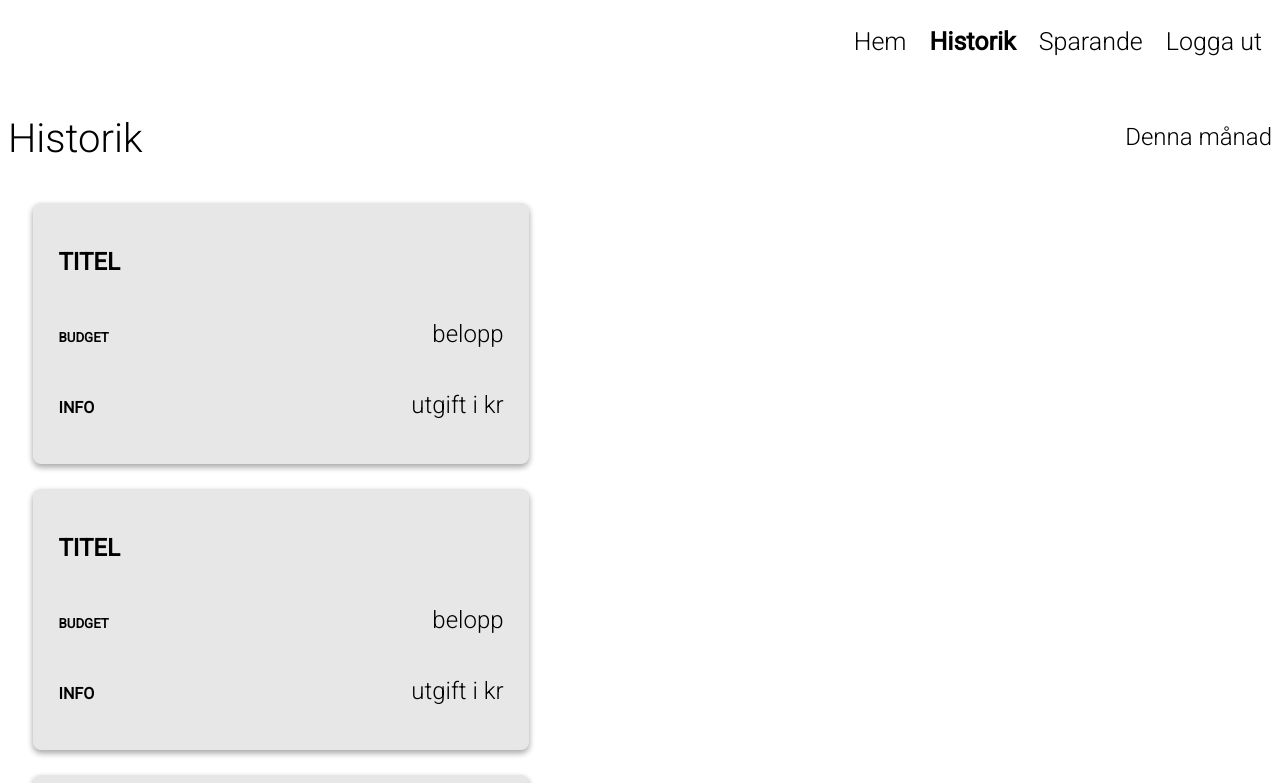
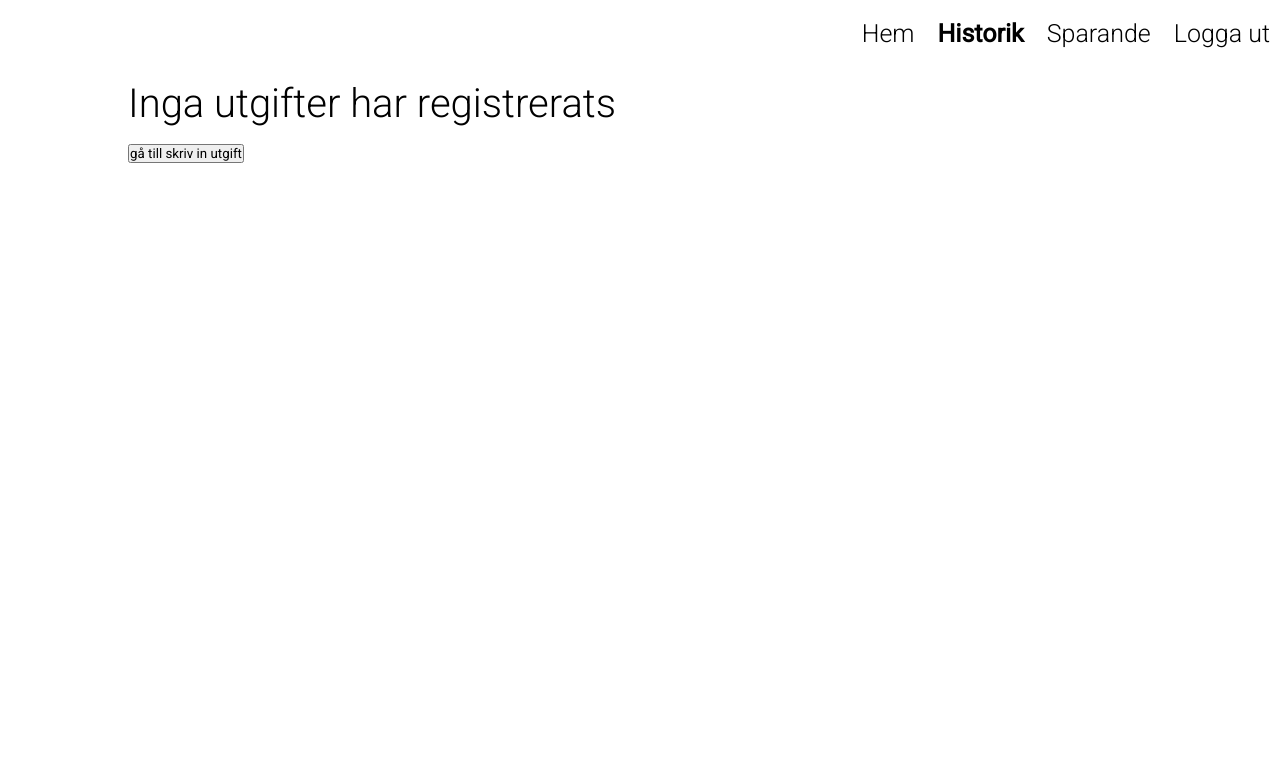
Before and after one commit to Markus-Simonsen-ITHS/JavaScript-med-ramverk-laboration-3, a Vue app in the folder deg/: page /#/history in a window 1280 px wide. Shown: the top 783 px of the page. Built offline with nearby package versions, Linux system fonts and the light colour scheme; no server answers.

Commit message:
add no existing transaction

```diff
--- a/deg/src/views/TransactionsView.vue
+++ b/deg/src/views/TransactionsView.vue
@@ -1,8 +1,19 @@
 <script>
+  import db from '../firebase'
+
   export default {}
 </script>
 
 <template>
+  <div class="view-transaction">
+    <form class="transaction-form">
+      <div class="form-inner">
+        <h1>Inga utgifter har registrerats</h1>
+        <input type="submit" value="gå till skriv in utgift" />
+      </div>
+    </form>
+  </div>
+
   <div class="transactions">
     <h1>Historik</h1>
     <p>Denna månad</p>
@@ -56,6 +67,17 @@
 </template>
 
 <style>
+  * {
+    margin: 0;
+    padding: 0;
+    box-sizing: border-box;
+  }
+
+  .view-transaction {
+    display: flex;
+    justify-content: center;
+    min-height: 100vh;
+  }
   .transactions {
     display: flex;
     justify-content: space-between;
```
